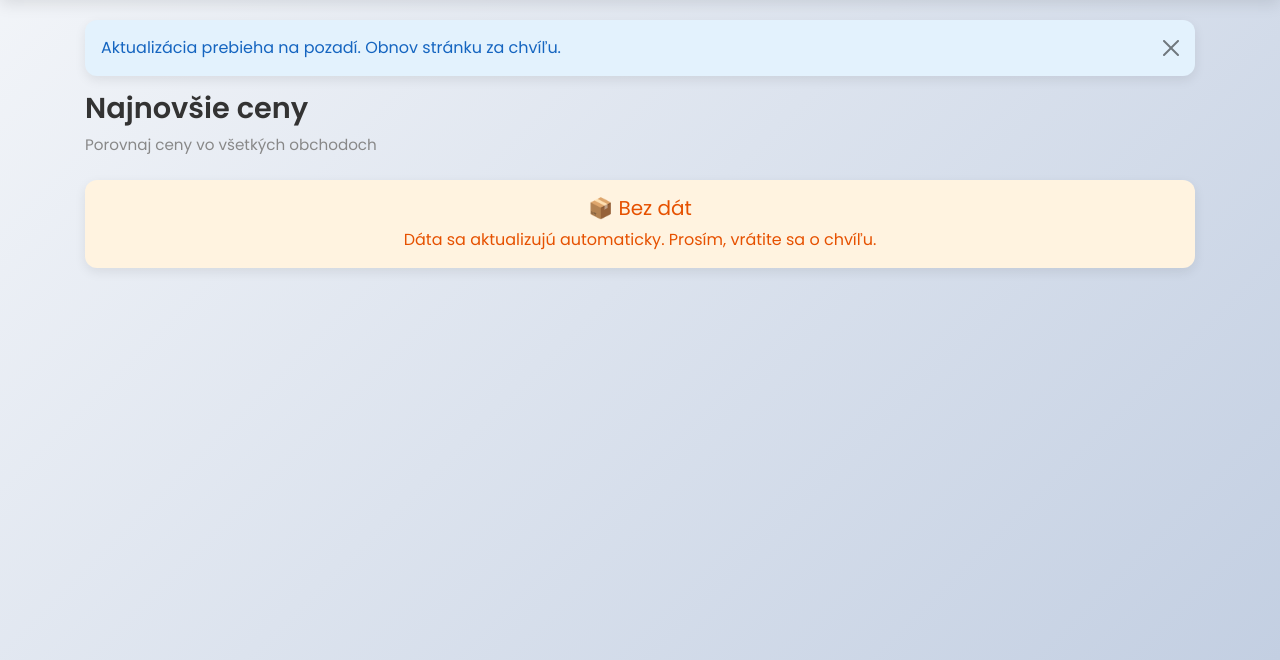
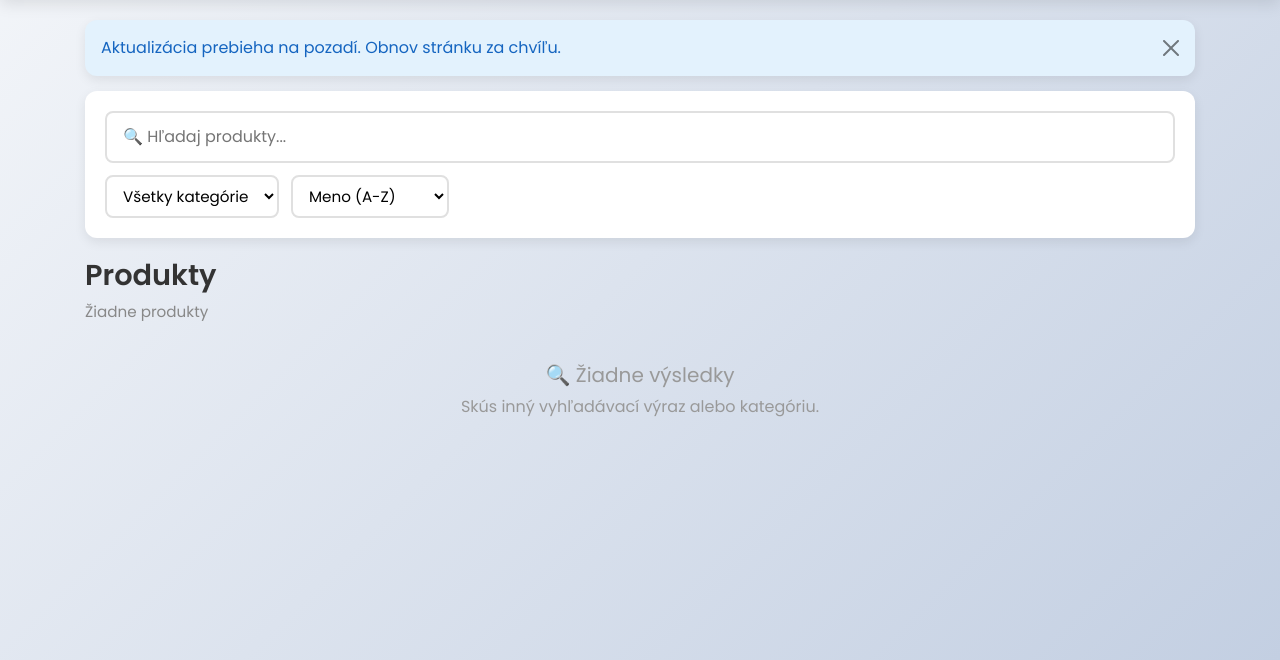
Before and after one commit to Cannibalseal/Pantry-Pulse, a Flask app: page / in a window 1280 px wide. Shown: the part 140-800 px from the top of the page. Run offline with Flask 3, Linux system fonts and the light colour scheme; data that the repository does not hold is empty.

Commit message:
Enhance product search and filtering functionality with new API endpoints and UI components

```diff
--- a/pantry_pulse/app.py
+++ b/pantry_pulse/app.py
@@ -3,7 +3,7 @@ import threading
 import base64
 from urllib.parse import quote
 
-from flask import Flask, render_template, request, flash, redirect, url_for, abort
+from flask import Flask, render_template, request, flash, redirect, url_for, abort, jsonify
 from flask_sqlalchemy import SQLAlchemy
 from pantry_pulse.config import Config
 from datetime import datetime, timedelta
@@ -39,6 +39,33 @@ class PriceEntry(db.Model):
 
 
 # --- Helper functions --------------------------------------------------------
+def get_product_category(product_name):
+    """Assign a category to a product based on its name"""
+    name_lower = product_name.lower()
+
+    category_keywords = {
+        'Mliečne produkty': ['mlieko', 'jogurt', 'smotana', 'maslo', 'syr', 'tvaroh'],
+        'Pekáreň': ['chlieb', 'rožky', 'croissant', 'slnečnica', 'syrečky'],
+        'Cestoviny & Obilniny': ['cestoviny', 'ryža', 'múka', 'ovsejný'],
+        'Zelenina': ['zemiaky', 'paradajky', 'paprika', 'okurky', 'mrkva', 'cesnak', 'cibula', 'kapusta', 'špenát', 'brokolica', 'karfiol', 'kaleráb'],
+        'Ovocie': ['banány', 'jablká', 'hruške', 'pomaranče', 'citrón', 'jahody', 'maliny', 'hrozno', 'broskyne', 'melón', 'ananás', 'mango', 'kiwi', 'slivka'],
+        'Mäso & Ryby': ['kuracie', 'hovädzie', 'bravčové', 'ryba', 'losos', 'tuna', 'sardíny', 'klobása'],
+        'Sladkosti': ['čokoláda', 'sladkosti', 'bonbóny', 'karamel', 'medovina', 'med', 'marmeláda', 'nutella'],
+        'Orechové produkty': ['arašidové', 'kokos', 'orechy', 'mandľa'],
+        'Nápoje': ['čaj', 'káva', 'voda', 'džús', 'cola', 'pivo', 'vino', 'limonáda'],
+        'Korenia & Koreniny': ['olej', 'soľ', 'cukor', 'ocot', 'horčica', 'ketchup', 'omáčka', 'polievka'],
+        'Vajcia': ['vajcia', 'vejcia', 'vagcia'],
+        'Zmrazené potraviny': ['zmrazené', 'mrazené', 'ľad', 'frites', 'pelmeni'],
+    }
+
+    for category, keywords in category_keywords.items():
+        for keyword in keywords:
+            if keyword in name_lower:
+                return category
+
+    return 'Ostatné'
+
+
 def get_product_emoji(product_name):
     """Return an emoji that matches the product category"""
     name_lower = product_name.lower()
@@ -125,7 +152,7 @@ def _save_scraped_data(scraped_data, scraper):
 
             product = Product.query.filter_by(name=product_name).first()
             if not product:
-                product = Product(name=product_name)
+                product = Product(name=product_name, category=get_product_category(product_name))
                 db.session.add(product)
                 db.session.flush()
 
@@ -295,6 +322,61 @@ def product_history(product_id):
         'max_price': max(prices) if prices else 0
     })
 
+@app.route('/api/products')
+def api_products():
+    """API endpoint for searching and filtering products"""
+    search_query = request.args.get('search', '').strip()
+    category = request.args.get('category', '').strip()
+    sort_by = request.args.get('sort', 'name')
+
+    # Start with all products
+    query = Product.query
+
+    # Apply search filter
+    if search_query:
+        query = query.filter(Product.name.ilike(f'%{search_query}%'))
+
+    # Apply category filter
+    if category:
+        query = query.filter(Product.category == category)
+
+    # Apply sorting
+    if sort_by == 'price':
+        # Sort by lowest average price
+        query = query.outerjoin(PriceEntry).group_by(Product.id).order_by(db.func.avg(PriceEntry.price).asc())
+    elif sort_by == 'newest':
+        # Sort by most recently added
+        query = query.order_by(Product.id.desc())
+    else:  # name (default)
+        query = query.order_by(Product.name.asc())
+
+    products = query.all()
+
+    # Build response
+    response = {
+        'products': [
+            {
+                'id': p.id,
+                'name': p.name,
+                'category': p.category,
+                'slug': p.name.lower().replace(' ', '-'),
+                'image_url': get_product_image_url(p.name)
+            }
+            for p in products
+        ],
+        'count': len(products)
+    }
+
+    return jsonify(response)
+
+@app.route('/api/categories')
+def api_categories():
+    """API endpoint to get all available categories"""
+    categories = db.session.query(Product.category).distinct().filter(Product.category != None).order_by(Product.category).all()
+    return jsonify({
+        'categories': [c[0] for c in categories if c[0]]
+    })
+
 if __name__ == '__main__':
     with app.app_context():
         db.create_all()
--- a/pantry_pulse/templates/index.html
+++ b/pantry_pulse/templates/index.html
@@ -34,6 +34,44 @@
             opacity: 0.95;
         }
         .container { padding: 0 15px; }
+        .search-section {
+            background: white;
+            border-radius: 12px;
+            padding: 20px;
+            margin-bottom: 20px;
+            box-shadow: 0 4px 12px rgba(0,0,0,0.08);
+        }
+        .search-input {
+            border-radius: 8px;
+            border: 2px solid #e0e0e0;
+            padding: 12px 16px;
+            font-size: 1rem;
+            transition: border-color 0.3s;
+        }
+        .search-input:focus {
+            border-color: #667eea;
+            outline: none;
+            box-shadow: 0 0 0 3px rgba(102, 126, 234, 0.1);
+        }
+        .filter-group {
+            display: flex;
+            gap: 12px;
+            flex-wrap: wrap;
+            margin-top: 12px;
+        }
+        .filter-select {
+            border-radius: 8px;
+            border: 2px solid #e0e0e0;
+            padding: 8px 12px;
+            font-size: 0.95rem;
+            cursor: pointer;
+            transition: border-color 0.3s;
+            background: white;
+        }
+        .filter-select:focus {
+            border-color: #667eea;
+            outline: none;
+        }
         .card {
             border: none;
             border-radius: 15px;
@@ -104,6 +142,16 @@
         }
         .row { margin: -12px; }
         [class*="col-"] { padding: 12px; }
+        .loading-spinner {
+            text-align: center;
+            padding: 40px;
+            color: #667eea;
+        }
+        .no-results {
+            text-align: center;
+            padding: 40px;
+            color: #999;
+        }
 
         @media (max-width: 768px) {
             .header { padding: 20px 10px; margin-bottom: 15px; }
@@ -112,6 +160,8 @@
             [class*="col-"] { padding: 8px; }
             .card-body { min-height: 240px; }
             .product-image { width: 110px; height: 110px; }
+            .search-section { padding: 15px; }
+            .filter-group { gap: 8px; }
         }
 
         @media (max-width: 480px) {
@@ -122,6 +172,13 @@
             .card-body { min-height: 220px; padding: 15px; }
             .product-image { width: 90px; height: 90px; }
             .card-title { font-size: 0.85rem; }
+            .search-section { padding: 12px; }
+            .filter-group {
+                flex-direction: column;
+            }
+            .filter-select {
+                width: 100%;
+            }
         }
 
         a { text-decoration: none !important; }
@@ -146,38 +203,135 @@
             {% endif %}
         {% endwith %}
 
-        <div class="mb-4">
-            <h2 class="section-title">Najnovšie ceny</h2>
-            <p class="section-subtitle">Porovnaj ceny vo všetkých obchodoch</p>
+        <div class="search-section">
+            <input type="text" id="searchInput" class="search-input w-100" placeholder="🔍 Hľadaj produkty..." autocomplete="off">
+            <div class="filter-group">
+                <select id="categoryFilter" class="filter-select">
+                    <option value="">Všetky kategórie</option>
+                </select>
+                <select id="sortFilter" class="filter-select">
+                    <option value="name">Meno (A-Z)</option>
+                    <option value="price">Najnižšia cena</option>
+                    <option value="newest">Najnovšie</option>
+                </select>
+            </div>
         </div>
 
-        {% if products %}
+        <div class="mb-4">
+            <h2 class="section-title">Produkty</h2>
+            <p class="section-subtitle" id="resultCount">Porovnaj ceny vo všetkých obchodoch</p>
+        </div>
+
+        <div id="loadingIndicator" class="loading-spinner" style="display: none;">
+            <div class="spinner-border" role="status"></div>
+            <p>Načítavam...</p>
+        </div>
+
         <div class="row" id="products-grid">
-            {% for product in products %}
-            <div class="col-12 col-sm-6 col-md-4 col-lg-3">
-                <a href="/product/{{ product.name.lower().replace(' ', '-') }}" class="text-decoration-none">
-                    <div class="card">
-                        <div class="card-body">
-                            <img src="{{ get_product_image_url(product.name) }}"
-                                 alt="{{ product.name }}"
-                                 class="product-image"
-                                 loading="lazy">
-                            <h5 class="card-title">{{ product.name }}</h5>
-                            <p class="card-text">Porovnaj ceny &rarr;</p>
-                        </div>
-                    </div>
-                </a>
-            </div>
-            {% endfor %}
         </div>
-        {% else %}
-        <div class="alert alert-warning text-center" role="alert">
-            <h5 class="mb-2">📦 Bez dát</h5>
-            <p class="mb-0">Dáta sa aktualizujú automaticky. Prosím, vrátite sa o chvíľu.</p>
+
+        <div id="noResults" class="no-results" style="display: none;">
+            <h5 class="mb-2">🔍 Žiadne výsledky</h5>
+            <p>Skús inný vyhľadávací výraz alebo kategóriu.</p>
         </div>
-        {% endif %}
     </div>
 
     <script src="https://cdn.jsdelivr.net/npm/bootstrap@5.3.3/dist/js/bootstrap.bundle.min.js"></script>
+    <script>
+        const searchInput = document.getElementById('searchInput');
+        const categoryFilter = document.getElementById('categoryFilter');
+        const sortFilter = document.getElementById('sortFilter');
+        const productsGrid = document.getElementById('products-grid');
+        const loadingIndicator = document.getElementById('loadingIndicator');
+        const noResults = document.getElementById('noResults');
+        const resultCount = document.getElementById('resultCount');
+
+        let debounceTimer;
+
+        // Load categories on page load
+        async function loadCategories() {
+            try {
+                const response = await fetch('/api/categories');
+                const data = await response.json();
+
+                data.categories.forEach(category => {
+                    const option = document.createElement('option');
+                    option.value = category;
+                    option.textContent = category;
+                    categoryFilter.appendChild(option);
+                });
+            } catch (error) {
+                console.error('Error loading categories:', error);
+            }
+        }
+
+        // Load products with filters
+        async function loadProducts() {
+            const search = searchInput.value.trim();
+            const category = categoryFilter.value;
+            const sort = sortFilter.value;
+
+            loadingIndicator.style.display = 'block';
+            productsGrid.innerHTML = '';
+            noResults.style.display = 'none';
+
+            try {
+                const params = new URLSearchParams();
+                if (search) params.append('search', search);
+                if (category) params.append('category', category);
+                if (sort) params.append('sort', sort);
+
+                const response = await fetch(`/api/products?${params.toString()}`);
+                const data = await response.json();
+
+                loadingIndicator.style.display = 'none';
+
+                if (data.count === 0) {
+                    noResults.style.display = 'block';
+                    resultCount.textContent = 'Žiadne produkty';
+                    return;
+                }
+
+                resultCount.textContent = `${data.count} produktov`;
+
+                data.products.forEach(product => {
+                    const col = document.createElement('div');
+                    col.className = 'col-12 col-sm-6 col-md-4 col-lg-3';
+                    col.innerHTML = `
+                        <a href="/product/${product.slug}" class="text-decoration-none">
+                            <div class="card">
+                                <div class="card-body">
+                                    <img src="${product.image_url}"
+                                         alt="${product.name}"
+                                         class="product-image"
+                                         loading="lazy">
+                                    <h5 class="card-title">${product.name}</h5>
+                                    <p class="card-text">Porovnaj ceny &rarr;</p>
+                                </div>
+                            </div>
+                        </a>
+                    `;
+                    productsGrid.appendChild(col);
+                });
+            } catch (error) {
+                console.error('Error loading products:', error);
+                loadingIndicator.style.display = 'none';
+                noResults.style.display = 'block';
+            }
+        }
+
+        // Event listeners
+        searchInput.addEventListener('input', () => {
+            clearTimeout(debounceTimer);
+            debounceTimer = setTimeout(loadProducts, 300);
+        });
+
+        categoryFilter.addEventListener('change', loadProducts);
+        sortFilter.addEventListener('change', loadProducts);
+
+        // Initial load
+        loadCategories();
+        loadProducts();
+    </script>
 </body>
 </html>
```
Also changed, not shown: TODO.md (+7 -6 lines), README.md, 1 other file.
